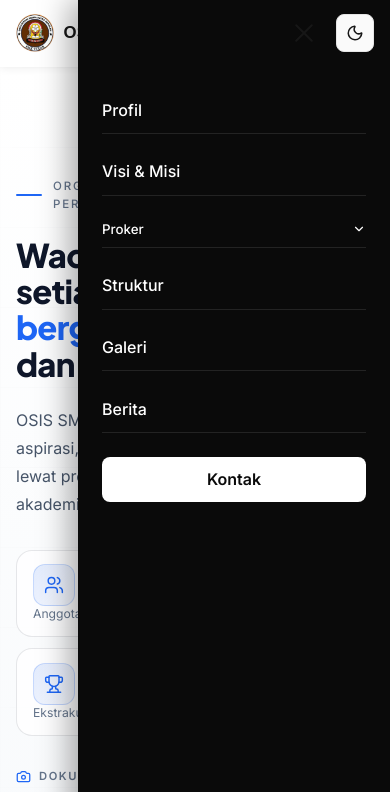
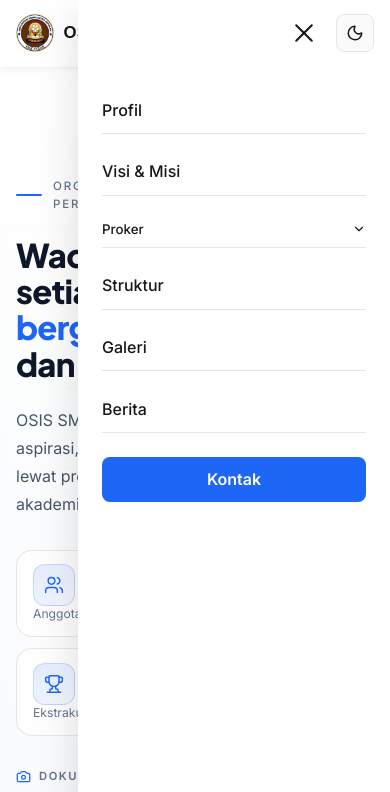
Before and after one commit to Meta-dev472/Anjeng, a website built with Vite: page web-osis/index.html in a window 390 px wide. Both pictures are taken after a click on the label "Buka menu navigasi". Shown: the top 792 px of the page. Built offline with nearby package versions, Linux system fonts and the light colour scheme; some packages are replaced by stand-ins of ours; what @swup/head-plugin, @swup/preload-plugin, swup would draw is missing.

Commit message:
Perbaiki drawer menu mobile yang masih hitam di mode terang
Drawer (hamburger kanan atas) memakai warna konstan --dark-bg-flat
sejak masa tema monokrom, jadi tetap hitam walau tema default sudah
terang. Kini seluruh drawer mengikuti token tema:
- latar --surface (putih di terang, gelap di mode gelap, sama dengan
  dropdown Proker versi desktop)
- teks & garis pemisah memakai --heading/--border/--text-muted
- tombol Kontak di drawer senada aksen biru seperti navbar desktop
- bayangan drawer memakai --shadow-lg agar tak terlalu pekat di terang

🤖 Generated with Codebuff
Co-Authored-By: Codebuff <noreply@codebuff.com>

```diff
--- a/web-osis/src/style.css
+++ b/web-osis/src/style.css
@@ -632,7 +632,9 @@ input:focus-visible,
   right: 0;
   width: min(80%, 320px);
   height: 100%;
-  background-color: var(--dark-bg-flat);
+  /* Mengikuti tema (bukan hitam konstan): putih di mode terang,
+     permukaan gelap di mode gelap — sama seperti dropdown desktop */
+  background-color: var(--surface);
   padding: 5.5rem var(--space-md) var(--space-md);
   overflow-y: auto;
   overscroll-behavior: contain;
@@ -653,30 +655,31 @@ input:focus-visible,
 .header__nav-link {
   display: block;
   font-weight: 500;
-  color: var(--dark-heading);
+  color: var(--heading);
   padding: 0.6rem 0;
-  border-bottom: 1px solid rgba(255, 255, 255, 0.1);
+  border-bottom: 1px solid var(--border);
   transition: var(--transition-base);
 }
 
 .header__nav-link:hover {
-  color: var(--dark-text-faint);
+  color: var(--accent-ink);
   padding-left: 0.4rem;
 }
 
 .header__nav-link--cta {
   margin-top: var(--space-xs);
   text-align: center;
-  background-color: var(--dark-heading);
-  color: var(--ink-950);
+  /* Senada dengan tombol CTA di navbar desktop: aksen biru */
+  background-color: var(--accent);
+  color: var(--on-accent);
   border-radius: var(--radius-sm);
   border-bottom: none;
   font-weight: 600;
 }
 
 .header__nav-link--cta:hover {
-  background-color: var(--ink-300);
-  color: var(--ink-950);
+  background-color: var(--accent-hover);
+  color: var(--on-accent);
   padding-left: 0;
 }
 
@@ -691,7 +694,7 @@ input:focus-visible,
   visibility: visible;
   pointer-events: auto;
   transition: transform 0.35s ease, visibility 0s;
-  box-shadow: -8px 0 30px rgba(0, 0, 0, 0.35);
+  box-shadow: var(--shadow-lg);
 }
 
 /* Animasi ikon hamburger jadi silang saat aktif */
@@ -2747,23 +2750,23 @@ html.theme-anim .vision::after {
   display: block;
   padding: 0.5rem 0 0.5rem 0.9rem;
   font-size: 0.92rem;
-  color: var(--dark-text);
-  border-left: 1px solid rgba(255, 255, 255, 0.14);
+  color: var(--text-muted);
+  border-left: 1px solid var(--border);
   transition: var(--transition-base);
 }
 
 .header__subnav-link:hover {
-  color: var(--dark-heading);
+  color: var(--heading);
 }
 
 .header__subnav-link.is-active {
-  color: var(--dark-heading);
+  color: var(--heading);
   font-weight: 600;
 }
 
 /* Penanda halaman aktif */
 .header__nav-link.is-active {
-  color: var(--dark-heading);
+  color: var(--heading);
   font-weight: 600;
 }
 
```
